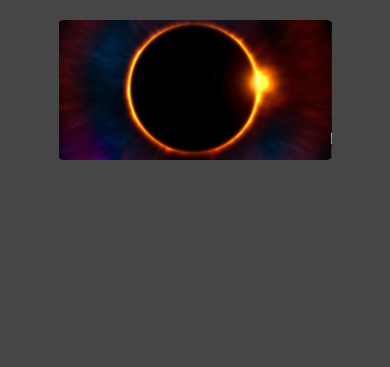
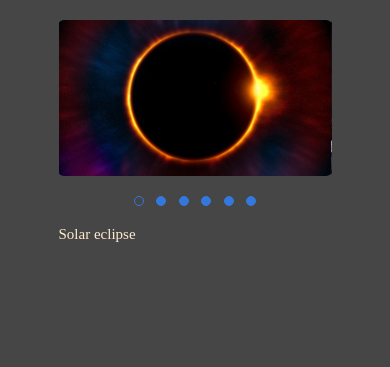
Before and after one commit to onlyniki/cssMemSlider, a plain HTML site: page cssMemSlider/index.html in a window 390 px wide. Drawn offline with Linux system fonts and the light colour scheme.

Commit message:
feat: adjust location of elements for mobile

```diff
--- a/cssMemSlider/css/style.css
+++ b/cssMemSlider/css/style.css
@@ -29,30 +29,20 @@ body {
 .images {
     width: 600%;
     line-height: 0;
-    height: 90%;
+    height: 100%;
     transition: all 0.8s ease;
     /* margin: 0 auto; */
 }
 .overflow {
     width: 100%;
     overflow: hidden;
-    height: 95vmin;
+    height: 80vmin;
 }
-@media screen and (max-width: 1000px) {
-    .overflow {
-        height: 60vmin;
-    }
-}
-@media screen and (max-width: 600px) {
-    .overflow {
-        height: 40vmin;
-    }
-}
+
 img {
     width: 100%;
     height: 100%;
     object-fit: cover;
-    opacity: 1;
     border-radius: 2%;
 }
 .controls-container {
@@ -110,22 +100,24 @@ input {
     justify-content: space-between;
 }
 
-#switch1:checked ~ .images {
+
+
+#switch1:checked ~ .overflow > .images {
     margin-left: -0%;
 }
-#switch2:checked ~ .images {
+#switch2:checked ~ .overflow > .images {
     margin-left: -100%;
 }
-#switch3:checked ~ .images {
+#switch3:checked ~ .overflow > .images {
     margin-left: -200%;
 }
-#switch4:checked ~ .images {
+#switch4:checked ~ .overflow > .images {
     margin-left: -300%;
 }
-#switch5:checked ~ .images {
+#switch5:checked ~ .overflow > .images {
     margin-left: -400%;
 }
-#switch6:checked ~ .images {
+#switch6:checked ~ .overflow > .images {
     margin-left: -500%;
 }
 
@@ -168,3 +160,46 @@ input {
 #switch6:checked ~ .description-slider .label6 > span {
     background-color: unset;
 }
+
+@media screen and (max-width: 1000px) {
+    .overflow {
+        height: 60vmin;
+    }
+}
+@media screen and (max-width: 800px) {
+    .description-slider {
+        flex-direction: column;
+        align-items: center;
+        gap: 30px 0;
+    }
+    .description-overflow {
+        align-self: flex-start;
+    }
+}
+@media screen and (max-width: 600px) {
+    .overflow {
+        height: 40vmin;
+    }
+    label {
+        width: 20px;
+        height: 20px;
+    }
+    label:hover > span {
+        border: 1px solid #fff;
+    }
+    label > span {
+        width: 10px;
+        height: 10px;
+        border: 1px solid #3578dd;
+    }
+    .controls-container {
+        gap: 0 2.5px;
+    }
+    .description-slider {
+        margin-top: 15px;
+        gap: 15px 0;
+    }
+    .description-cont > span {
+        font-size: 15px;
+    }
+}
--- a/cssMemSlider/index.html
+++ b/cssMemSlider/index.html
@@ -15,13 +15,14 @@
         <div class="all">
             <input checked type="radio" name="r" id="main-inp">
             <div class="slider-images">
-                <div class="overflow">
                 <input checked type="radio" name="r" id="switch1" class="input">
                 <input type="radio" name="r" id="switch2" class="input">
                 <input type="radio" name="r" id="switch3" class="input">
                 <input type="radio" name="r" id="switch4" class="input">
                 <input type="radio" name="r" id="switch5" class="input">
                 <input type="radio" name="r" id="switch6" class="input">
+                <div class="overflow">
+
                     <div class="images">
                         <div><img src="assets/img/eclipse.jpg" alt="eclipse" class="img"></div>
                         <div><img src="assets/img/galaxy.jpg" alt="galaxy" class="img"></div>
@@ -29,6 +30,8 @@
                         <div><img src="assets/img/milky-way2.jpg" alt="milky-way2" class="img"></div>
                         <div><img src="assets/img/planet.jpg" alt="planet" class="img"></div>
                         <div><img src="assets/img/polar-lights.jpg" alt="polar-lights" class="img"></div>
+                    </div>
+
                 </div>
                 <div class="description-slider">
                     <div class="controls-container">
@@ -51,7 +54,6 @@
                     </div>
                 </div>
             </div>
-            </div>
 
         </div>
     </main>
```
Lines whose indentation alone changed are shown as unchanged.
